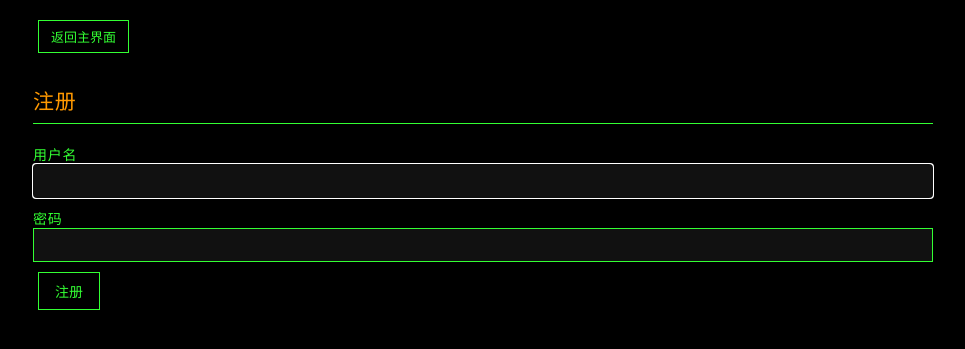
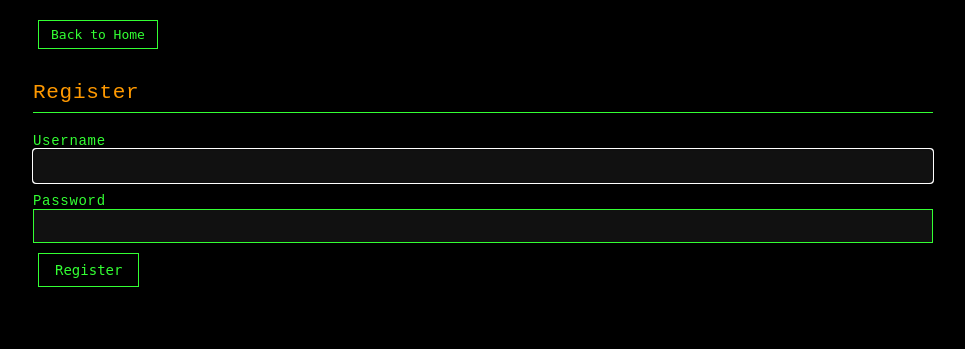
Before and after one commit to kev0037/chatroomdark, a Flask app: page /register in a window 1280 px wide. Shown: the top 349 px of the page, without its empty margins (157-1122 px from the left). Run offline with Flask 3, Linux system fonts and the light colour scheme; some libraries are stand-ins or nearby versions.

Commit message:
Update register.html

```diff
--- a/templates/register.html
+++ b/templates/register.html
@@ -1,21 +1,21 @@
 <!DOCTYPE html>
-<html lang="zh-CN">
+<html lang="en">
 <head>
     <meta charset="UTF-8" />
     <meta name="viewport" content="width=device-width, initial-scale=1" />
-    <title>注册 - RayChat</title>
+    <title>Register - RayChat</title>
     <link rel="stylesheet" href="{{ url_for('static', filename='style.css') }}" />
 </head>
 <body>
     <div class="container">
-        <button class="back-button" onclick="window.location.href='/'">返回主界面</button>
-        <h2>注册</h2>
+        <button class="back-button" onclick="window.location.href='/'">Back to Home</button>
+        <h2>Register</h2>
         <form id="registerForm">
-            <label for="registerUsername">用户名</label>
+            <label for="registerUsername">Username</label>
             <input type="text" id="registerUsername" name="username" required autofocus />
-            <label for="registerPassword">密码</label>
+            <label for="registerPassword">Password</label>
             <input type="password" id="registerPassword" name="password" required />
-            <button type="submit">注册</button>
+            <button type="submit">Register</button>
         </form>
     </div>
 
```
